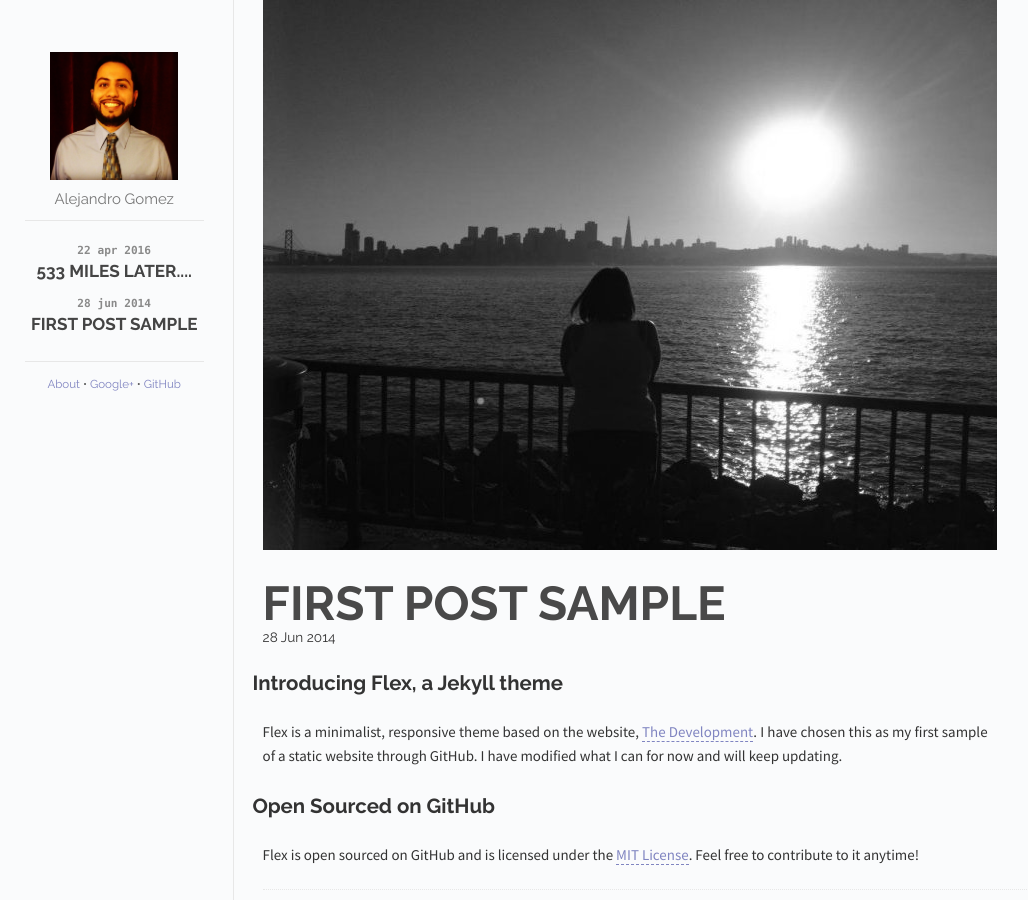
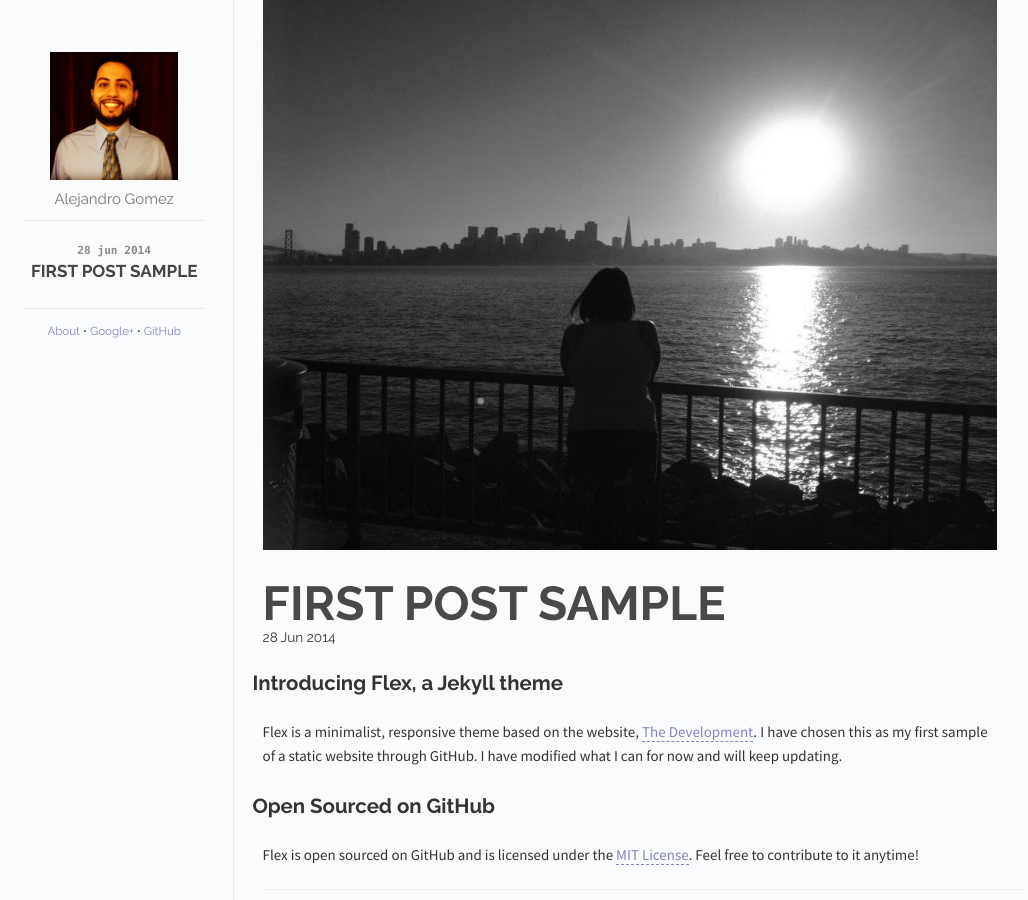
Before and after one commit to ago6/ago6.github.io, a Jekyll site: the page built from _posts/2013-12-09-example-post.md, in a window 1280 px wide. Shown: the whole page, without its empty margins (125-1153 px from the left). Built offline with Jekyll 4.4.1, drawn with Linux system fonts in a browser that asks for light colours; a file with an impossible date is left out.

Commit message:
Update 2016-04-22-bike-trip.md

```diff
--- a/_posts/2016-04-22-bike-trip.md
+++ b/_posts/2016-04-22-bike-trip.md
@@ -2,7 +2,7 @@
 layout: post
 title: 533 miles later....
 cover: 20161016_210312-ANIMATION.gif
-date:   2016-04-22 13:30:00
+date:
 categories: posts
 ---
 
```
